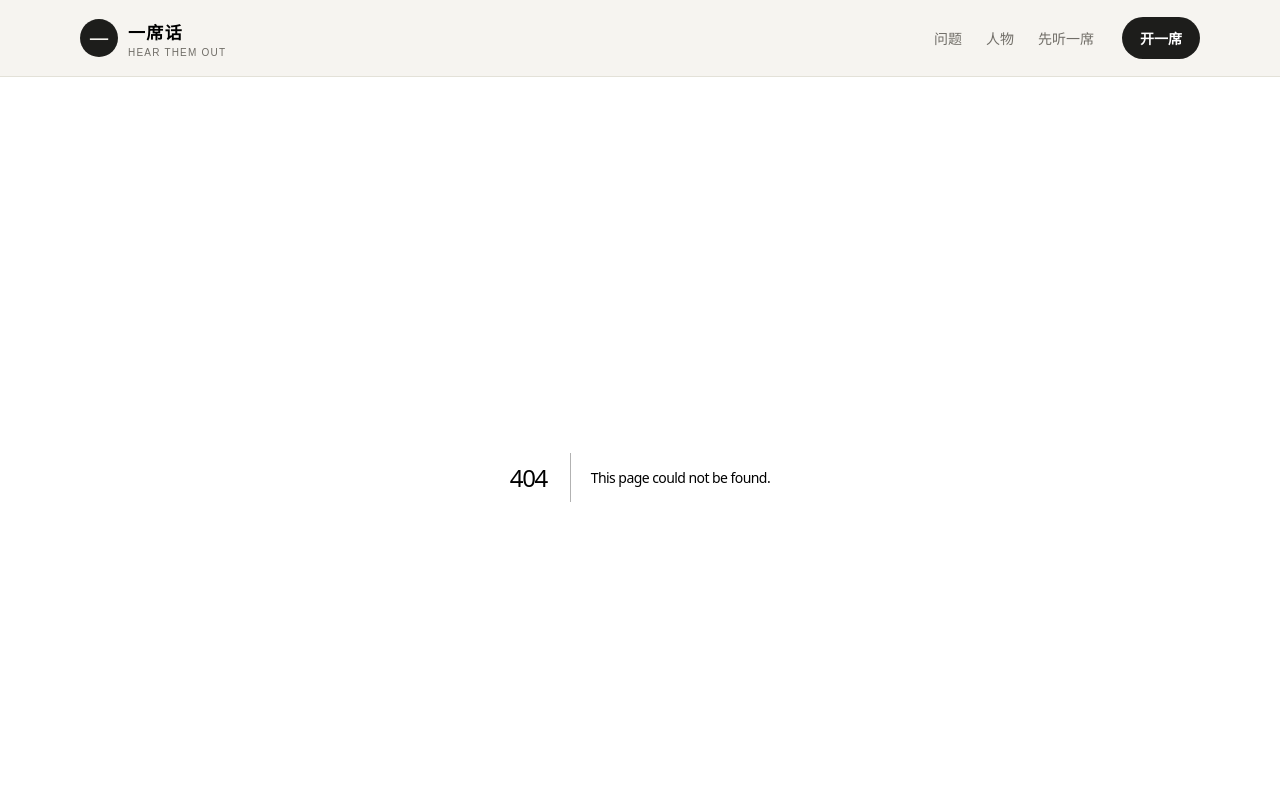
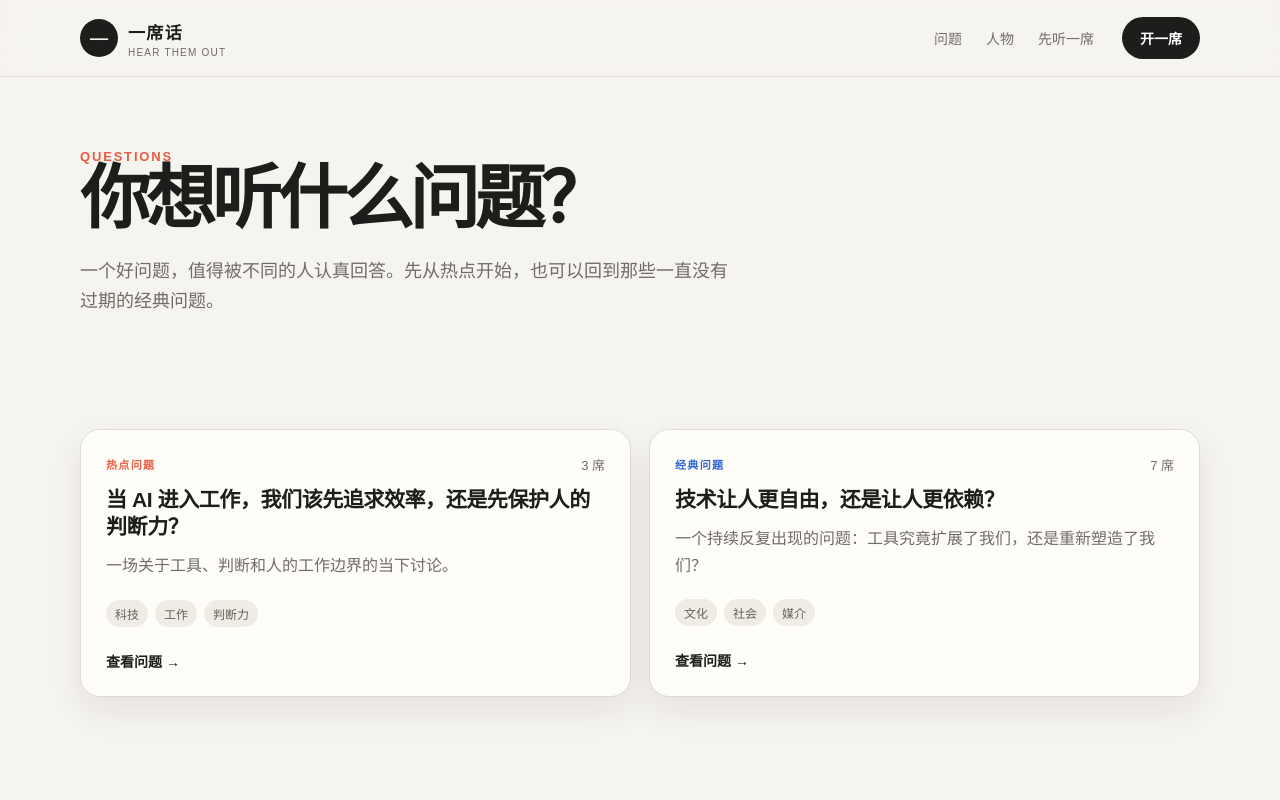
Before and after one commit to ZhmAAA/yixi-studio, a Next.js app: page /topics in a window 1280 px wide. Before the commit this address had no page. Shown: the top 800 px of the page. Built offline with nearby package versions, Linux system fonts and the light colour scheme.

Commit message:
feat: add topics index page

```diff
--- /dev/null
+++ b/app/topics/page.tsx
@@ -0,0 +1,17 @@
+import { ContentCard } from "@/components/content-card";
+import { topics } from "@/lib/content";
+
+export default function TopicsPage() {
+  return (
+    <div className="container">
+      <section className="page-intro">
+        <span className="kicker">Questions</span>
+        <h1>你想听什么问题？</h1>
+        <p>一个好问题，值得被不同的人认真回答。先从热点开始，也可以回到那些一直没有过期的经典问题。</p>
+      </section>
+      <section className="section">
+        <div className="grid">{topics.map((topic) => <ContentCard topic={topic} key={topic.id} />)}</div>
+      </section>
+    </div>
+  );
+}
```
